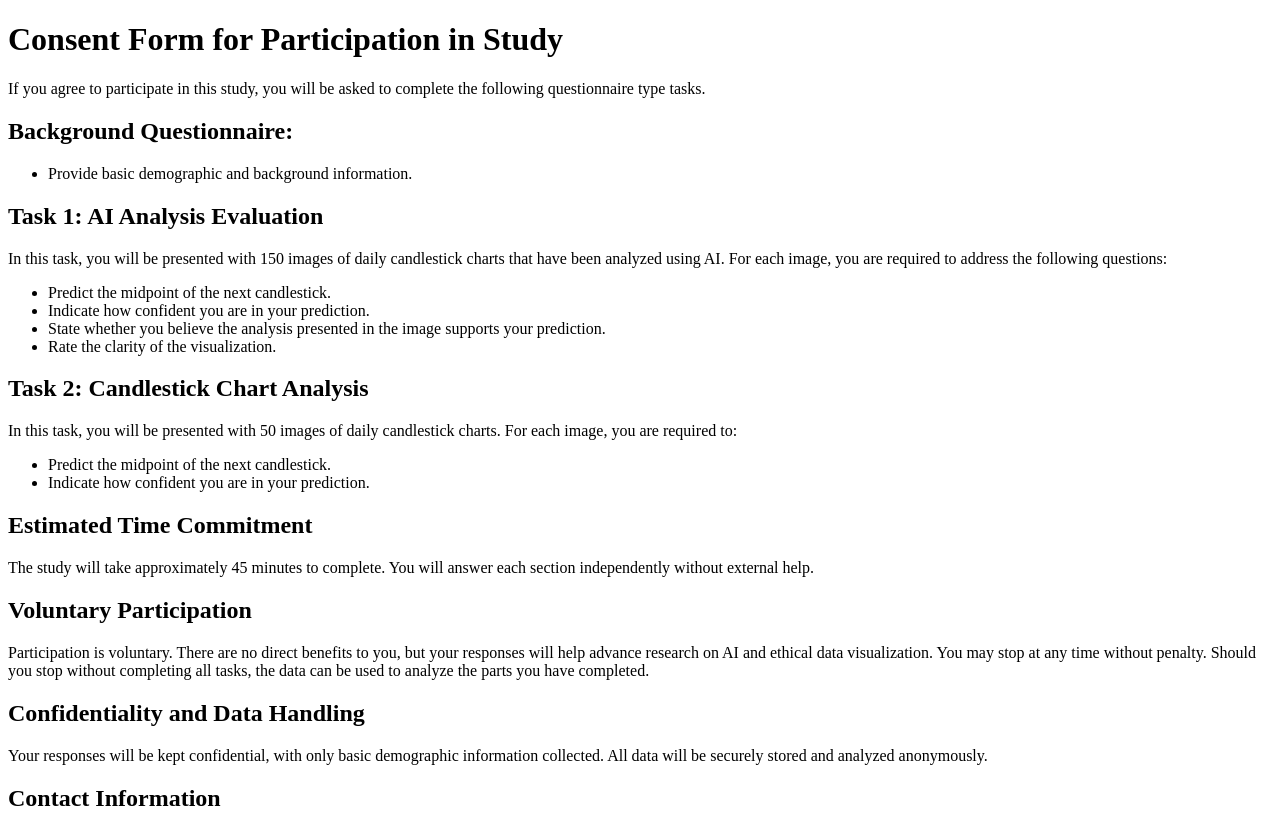
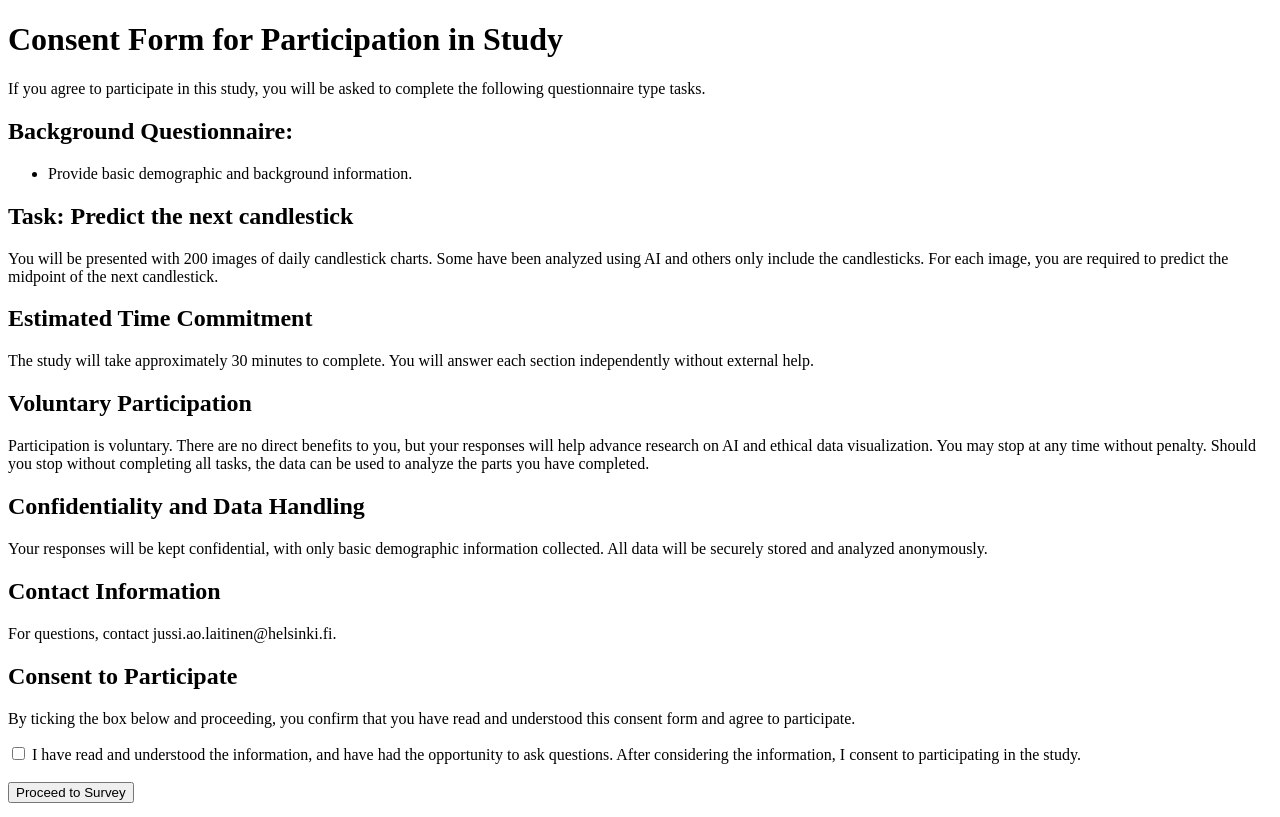
Before and after one commit to seculoseculorum/Gradu_kysely, a Flask app: page /consent in a window 1280 px wide. Shown: the top 817 px of the page. Run offline with Flask 3, Linux system fonts and the light colour scheme.

Commit message:
Some minor adjustments to app e.g. task descriptions

```diff
--- a/templates/Task1Info.html
+++ b/templates/Task1Info.html
@@ -7,9 +7,9 @@
 </head>
 <body>
   <div class="container">
-    <h1>Task 1</h1>
+    <h1>Predict the midpoint of the next candlestick</h1>
     <p>
-      In this task, you will be presented with 150 images of daily candlestick charts that have been analyzed using AI. For each image, you are required Predict the midpoint of the next candlestick:
+      In this task, you will be presented with 200 images of daily candlestick charts. Some have been analyzed using AI and some only include the candlesticks. For each image, you are required to predict the midpoint of the next candlestick:
     </p>
     <p>
       Each image represents standardizes daily candlestick data of real stocks. Your responses will be used to evaluate the effectiveness of the AI analysis in interpretation of visual data.
--- a/templates/background.html
+++ b/templates/background.html
@@ -132,4 +132,3 @@
 </form>
 </body>
 </html>
-s
--- a/templates/consent.html
+++ b/templates/consent.html
@@ -13,29 +13,14 @@
         <li>Provide basic demographic and background information.</li>
     </ul>
 
-    <h2>Task 1: AI Analysis Evaluation</h2>
+    <h2>Task: Predict the next candlestick</h2>
     <p>
-        In this task, you will be presented with 150 images of daily candlestick charts that have been analyzed using AI.
-        For each image, you are required to address the following questions:
+        You will be presented with 200 images of daily candlestick charts. Some have been analyzed using AI and others only include the candlesticks.
+        For each image, you are required to predict the midpoint of the next candlestick.
     </p>
-    <ul>
-        <li>Predict the midpoint of the next candlestick.</li>
-        <li>Indicate how confident you are in your prediction.</li>
-        <li>State whether you believe the analysis presented in the image supports your prediction.</li>
-        <li>Rate the clarity of the visualization.</li>
-    </ul>
-
-    <h2>Task 2: Candlestick Chart Analysis</h2>
-    <p>
-        In this task, you will be presented with 50 images of daily candlestick charts. For each image, you are required to:
-    </p>
-    <ul>
-        <li>Predict the midpoint of the next candlestick.</li>
-        <li>Indicate how confident you are in your prediction.</li>
-    </ul>
 
     <h2>Estimated Time Commitment</h2>
-    <p>The study will take approximately 45 minutes to complete. You will answer each section independently without external help.</p>
+    <p>The study will take approximately 30 minutes to complete. You will answer each section independently without external help.</p>
 
     <h2>Voluntary Participation</h2>
     <p>
```
Also changed, not shown: kysely.db.
